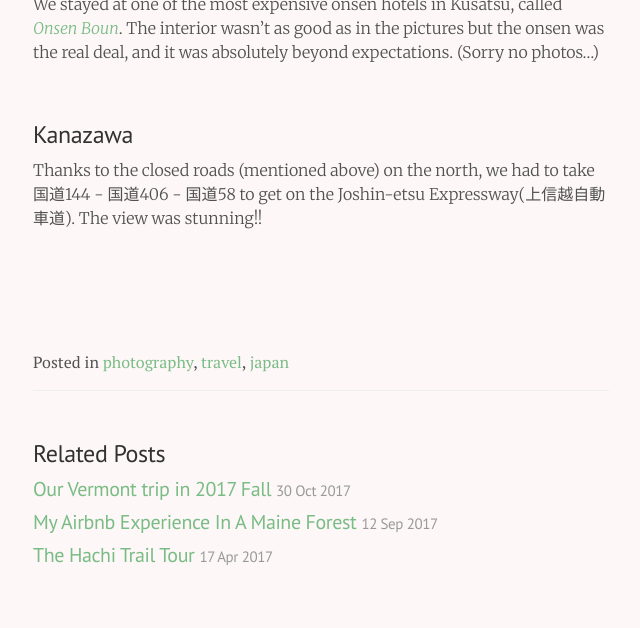
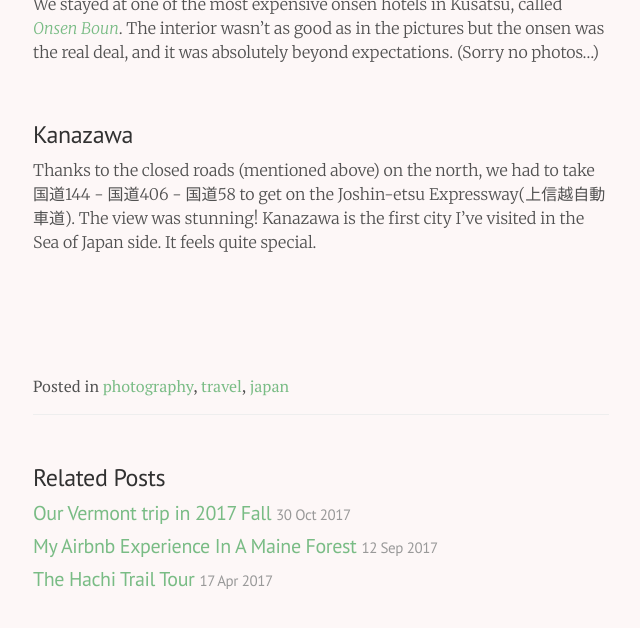
Before and after one commit to maxim-xu/maxim-xu.github.com, a Jekyll site: the page built from _posts/2018-02-10-japan-trip.md, in a window 1280 px wide and 900 px high, scrolled down 10788 px, cut to the strip 260-888 px from the top of the window. Shown: the whole strip, without its empty margins (319-959 px from the left). Built offline with Jekyll 4.4.1, drawn with Linux system fonts in a browser that asks for light colours; a script that is not in the unit is left out.

Commit message:
update post

```diff
--- a/_posts/2018-02-10-japan-trip.md
+++ b/_posts/2018-02-10-japan-trip.md
@@ -158,7 +158,7 @@ We would love to try the Hoshino hot spring, but we already got one in our hotel
 
 <figure>
  <video controls>
- <source src="{{ site.baseurl }}/public/videos/japan/karuizawa.mp4" type="video/mp4">
+ <source src="{{ site.baseurl }}/public/videos/japan/kusatsu.mp4" type="video/mp4">
  Your browser does not support html5 video.
  </video>
  <figcaption>Arriving in Kusatsu</figcaption>
@@ -193,4 +193,4 @@ as good as in the pictures but the onsen was the real deal, and it was absolutel
 ## Kanazawa
 
 Thanks to the closed roads (mentioned above) on the north, we had to take 国道144 - 国道406 - 国道58 to get on the Joshin-etsu Expressway(上信越自動車道).
-The view was stunning!!
+The view was stunning! Kanazawa is the first city I've visited in the Sea of Japan side. It feels quite special.
```
